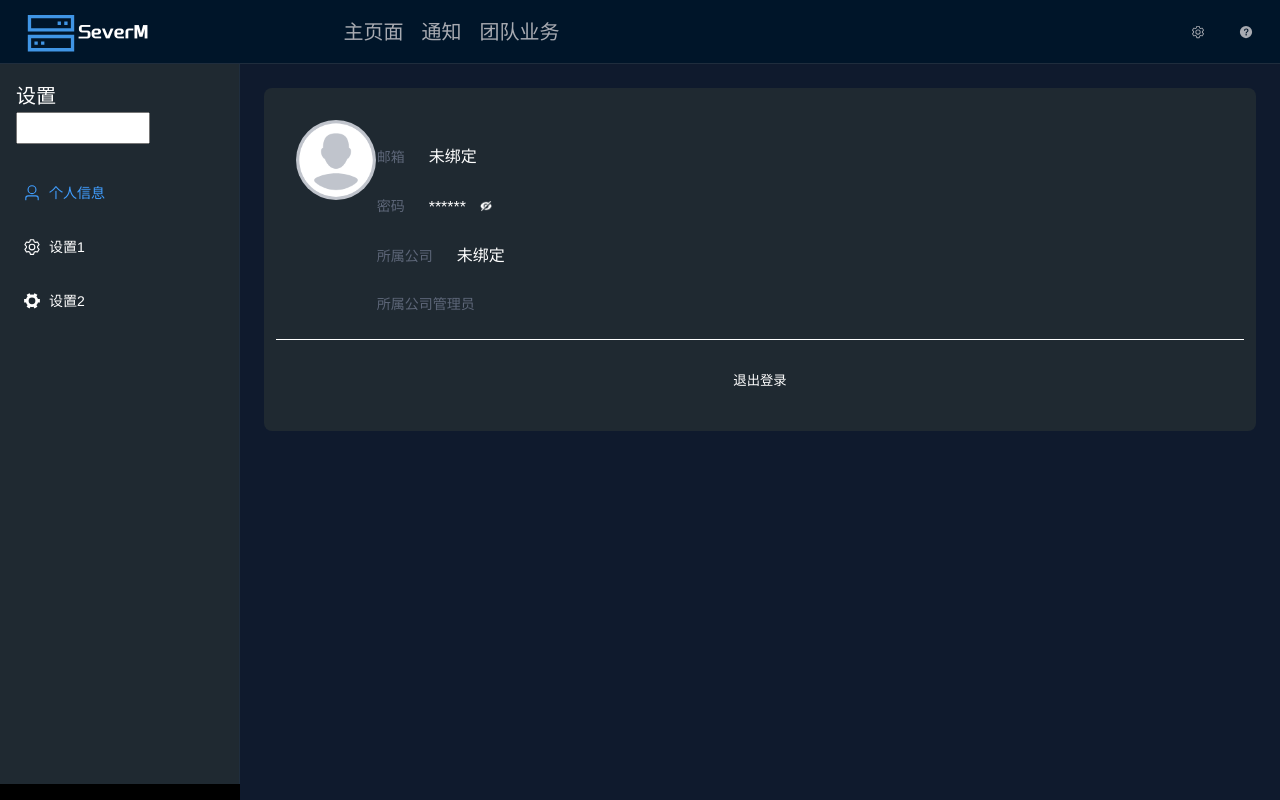
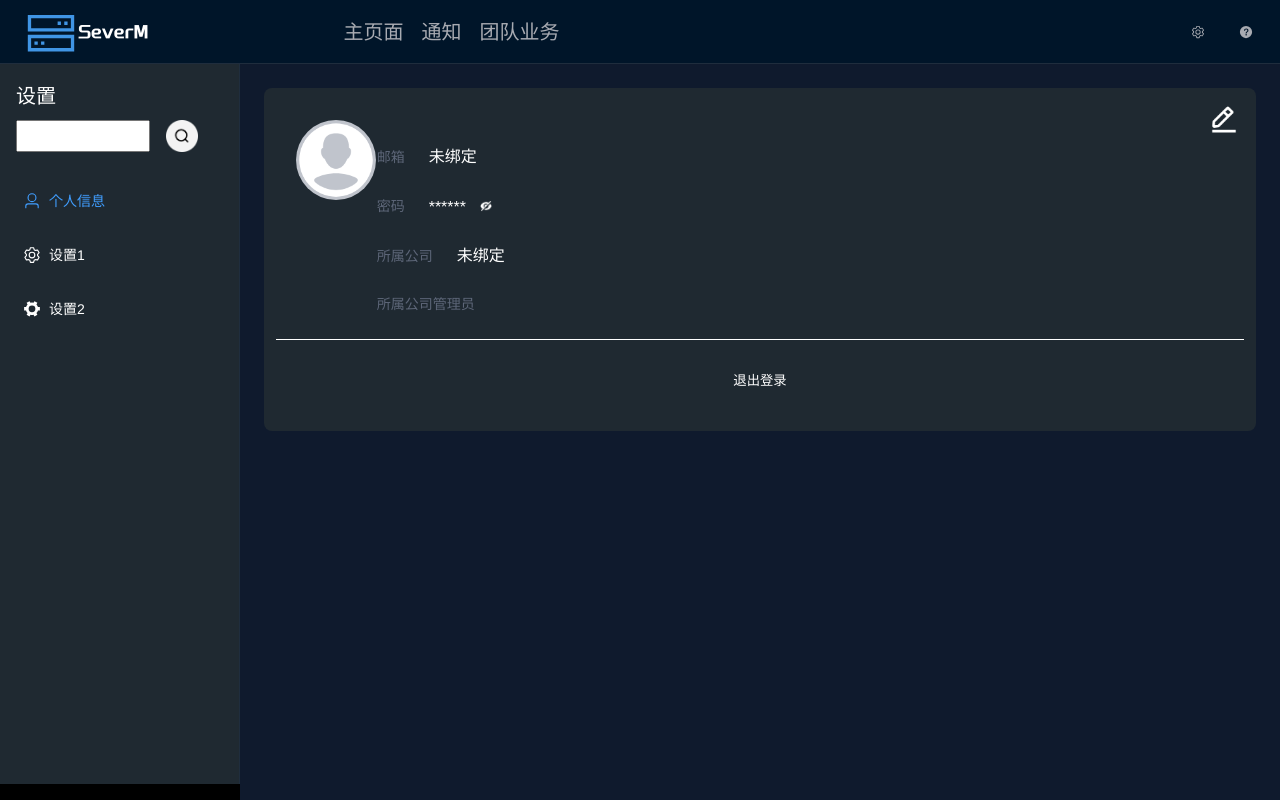
Before and after one commit to chenzanhong/WebApp, a Vue app in the folder vue-project/: page /personal in a window 1280 px wide. Built offline with nearby package versions, Linux system fonts and the light colour scheme; no server answers.

Commit message:
20点50分

```diff
--- a/vue-project/src/views/Personal/index.vue
+++ b/vue-project/src/views/Personal/index.vue
@@ -34,8 +34,9 @@
       <!-- 左侧导航 -->
       <el-aside width="240px" class="dark-sidebar">
         <p style="font-size: 20px; text-align: start; margin-left: 1rem; margin-top: 1rem; color: white">设置</p>
-        <div style="display: flex; flex-direction: row; justify-content: start; margin-left: 1rem">
+        <div style="display: flex; flex-direction: row; justify-content: start; margin-left: 1rem; margin-top: 0.5rem;">
           <input style="width: 60%; height: 2rem; margin-left: 0;"/>
+          <img :src="search" alt="" srcset="" style="width: 2rem; height: 2rem; margin-left: 1rem;">
         </div>
         <el-menu
             class="nav-menu"
@@ -86,7 +87,10 @@
               </div>
               <div class="info-item">
                 <label>密码</label>
-                <p class="info-value">{{ !user.password ? '******' : '未设置' }} <img :src="password_eye" alt="" srcset="" style="width: 12px; margin-left: 10px; margin-top: -20px;"></p>
+                <p class="info-value">{{ !user.password ? '******' : '未设置' }} <img :src="password_eye" alt=""
+                                                                                      srcset=""
+                                                                                      style="width: 12px; margin-left: 10px; margin-top: -20px;">
+                </p>
               </div>
               <div class="info-item">
                 <label>所属公司</label>
@@ -102,6 +106,10 @@
               <button style="width: 60vw; margin-top: 20px; background-color: transparent">退出登录</button>
             </el-col>
           </el-row>
+          <div>
+            <img v-if="isHandelEdit" style="position: absolute; right: 1rem; top: 1rem; z-index: 100; width: 2rem;" :src="edit" alt="" srcset="" @click="handleEdit">
+            <el-button v-else  style="position: absolute; right: 1rem; top: 1rem;">确认修改</el-button>
+          </div>
         </div>
       </el-main>
     </el-container>
@@ -117,8 +125,11 @@ import {
   QuestionFilled
 } from '@element-plus/icons-vue'
 import {getUserInfo} from "@/api/server.js";
+
 const avatarImg = new URL('@/assets/display/avatar.png', import.meta.url).href
 const password_eye = new URL('@/assets/display/password_eye.png', import.meta.url).href
+const edit = new URL('@/assets/display/edit.png', import.meta.url).href
+const search = new URL('@/assets/display/search.png', import.meta.url).href
 
 const activeMenu = ref('1')
 
@@ -127,6 +138,11 @@ const handleLogout = () => {
 }
 
 const user = ref({})
+const isHandelEdit = ref(true)
+
+const handleEdit = () => {
+  isHandelEdit.value = !isHandelEdit.value
+}
 
 onMounted(() => {
   getUserInfo().then(r => {
@@ -221,11 +237,13 @@ onMounted(() => {
   .content-main {
     background: #0f1a2d;
     padding: 24px;
+    position: relative;
 
     .content-card {
       background: #1f2931;
       border-radius: 8px;
       padding: 32px;
+      position: relative;
     }
 
     .page-title {
```
Also changed, not shown: vue-project/src/assets/display/edit.png (added), vue-project/src/assets/display/search.png (added).
